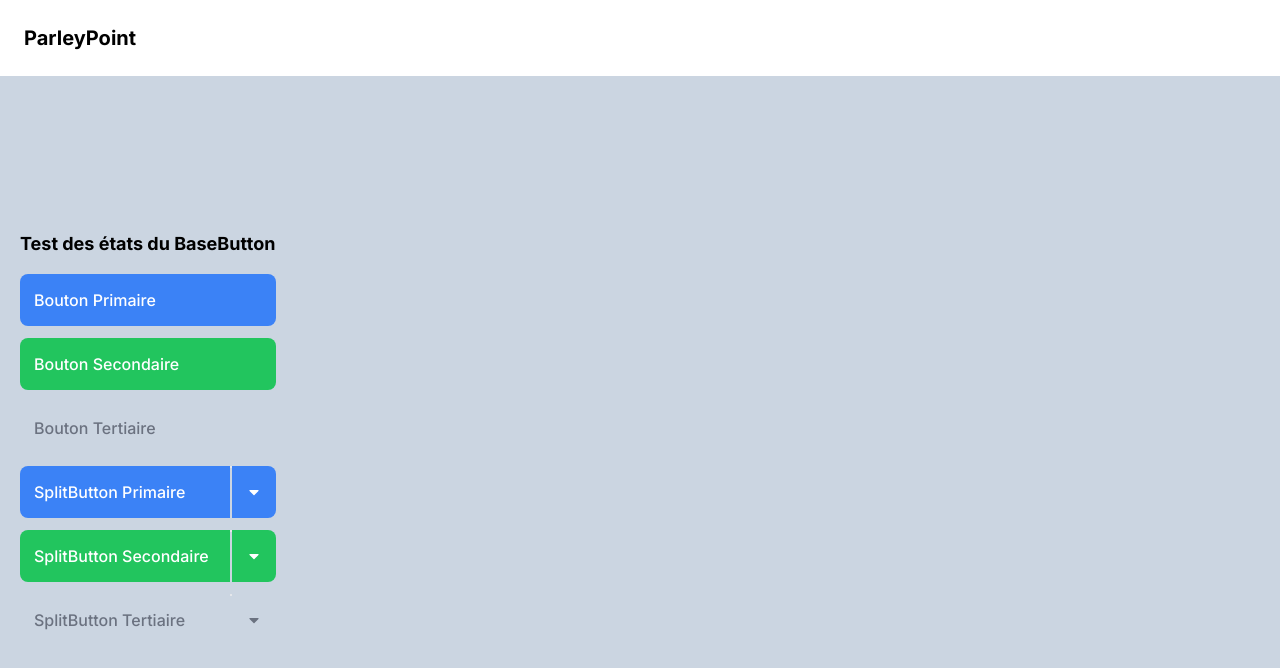
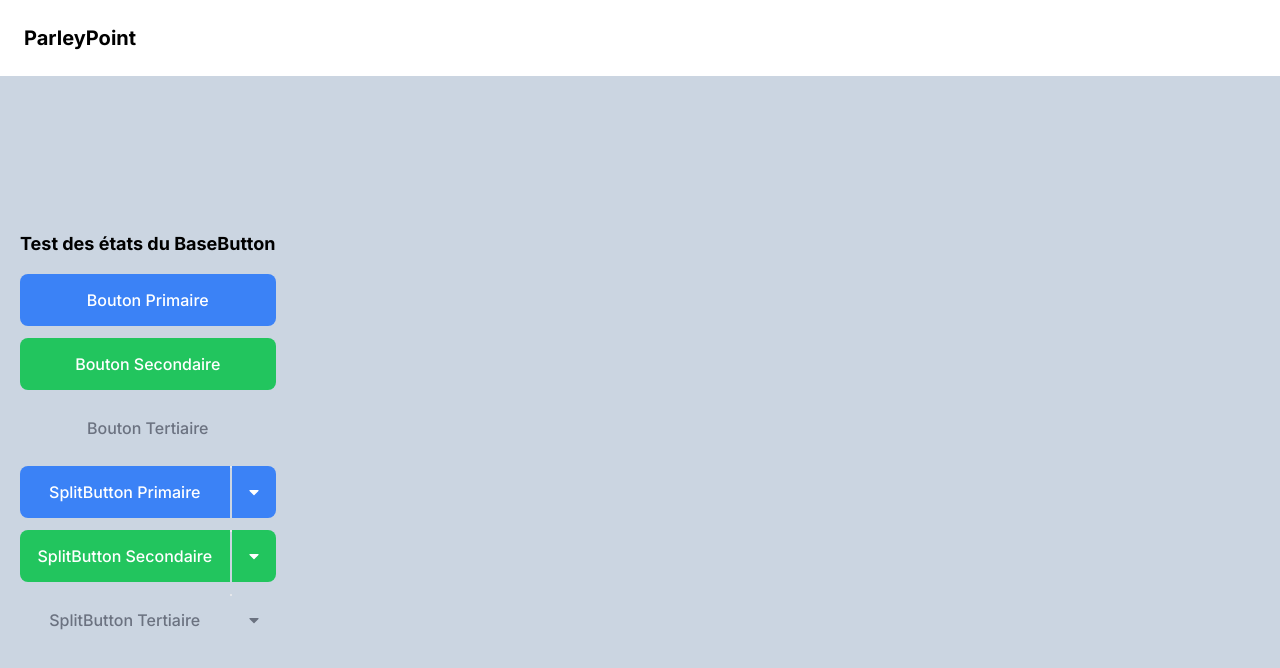
Before and after one commit to 242darkman/chat-temps-reel-next-nest, a Next.js app in the folder chat-real-time/: page /test in a window 1280 px wide. Shown: the top 668 px of the page. Built offline with nearby package versions, Linux system fonts and the light colour scheme.

Commit message:
fix: correction du composant `BaseButton` pour centrer le contenu du bouton

```diff
--- a/chat-real-time/src/app/(component)/BaseButton.jsx
+++ b/chat-real-time/src/app/(component)/BaseButton.jsx
@@ -65,7 +65,7 @@ const BaseButton = ({
   return (
     <div className="inline-block relative" ref={buttonContainerRef}>
       <div className="flex rounded-lg">
-        <button className={`${getButtonClasses()} ${roundedClasses} flex flex-grow justify-between`} onClick={() => onClick(selectedOption)}>
+        <button className={`${getButtonClasses()} ${roundedClasses} flex flex-grow justify-center items-center`} onClick={() => onClick(selectedOption)}>
           {icon && iconPosition === 'left' && <span className={getIconClasses()}>{icon}</span>}
           <span>{children}</span>
           {icon && iconPosition === 'right' && <span className={getIconClasses()}>{icon}</span>}
```
